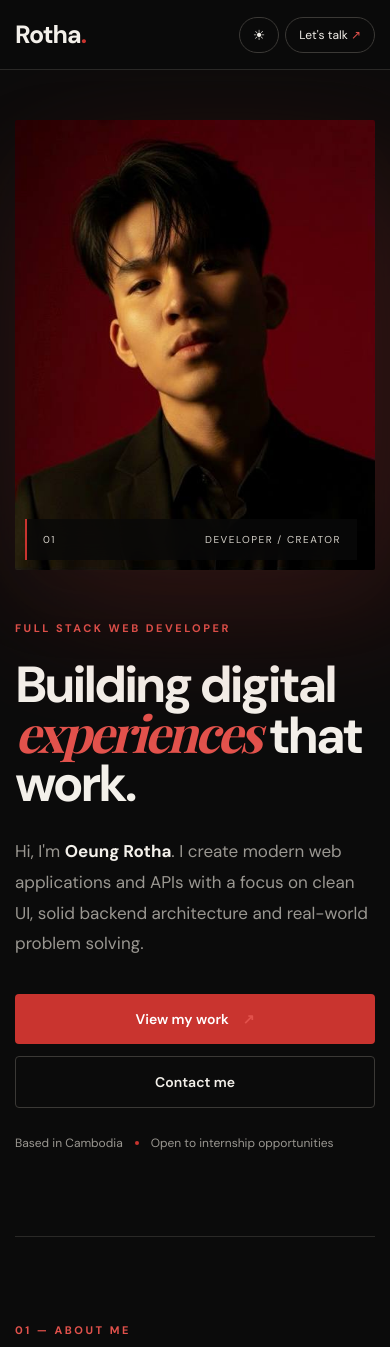
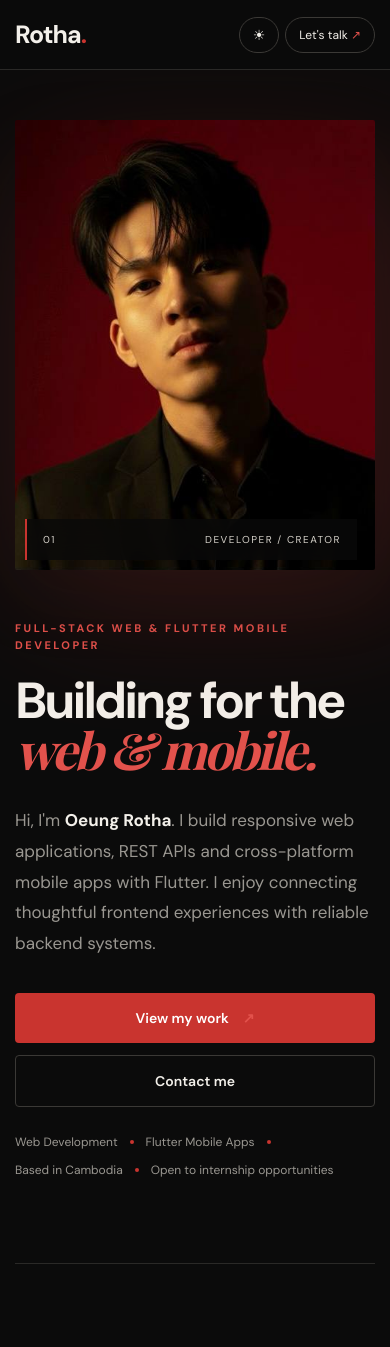
Before and after one commit to oeungrotha11/rotha_portfolio_reactjs, a React (Vite) app: page / in a window 390 px wide. Shown: the top 1347 px of the page. Built offline with nearby package versions, Linux system fonts and the light colour scheme; a web font is replaced by a local one.

Commit message:
Update portfolio to highlight web and Flutter mobile development

```diff
--- a/src/components/sections/HeroSection.jsx
+++ b/src/components/sections/HeroSection.jsx
@@ -8,15 +8,15 @@ export default function HeroSection() {
   return (
 <section id="home" className={`${section} grid min-h-[calc(100vh-86px)] grid-cols-[1.08fr_.92fr] items-center gap-[70px] pt-[75px] max-[800px]:grid-cols-1 max-[800px]:gap-[50px] max-[800px]:pt-[50px]`}>
         <motion.div className="max-[800px]:order-1" initial={{ opacity: 0, x: -35 }} animate={{ opacity: 1, x: 0 }} transition={{ duration: 0.8, ease }}>
-          <p className={eyebrow}>FULL STACK WEB DEVELOPER</p>
-          <h1 className="mb-7 max-w-[720px] text-[clamp(54px,7vw,92px)] font-bold leading-[.94] tracking-[-5px] max-[800px]:text-[clamp(49px,13vw,75px)] max-[800px]:tracking-[-3px]">Building digital<br /><em className="font-serif text-[var(--accent-soft)]">experiences</em> that work.</h1>
-          <p className={`max-w-[560px] text-[17px] leading-[1.8] ${muted}`}>Hi, I'm <strong className="text-[var(--text)]">Oeung Rotha</strong>. I create modern web applications and APIs with a focus on clean UI, solid backend architecture and real-world problem solving.</p>
+          <p className={eyebrow}>FULL-STACK WEB & FLUTTER MOBILE DEVELOPER</p>
+          <h1 className="mb-7 max-w-[720px] text-[clamp(54px,7vw,92px)] font-bold leading-[.94] tracking-[-5px] max-[800px]:text-[clamp(49px,13vw,75px)] max-[800px]:tracking-[-3px]">Building for the<br /><em className="font-serif text-[var(--accent-soft)]">web & mobile.</em></h1>
+          <p className={`max-w-[560px] text-[17px] leading-[1.8] ${muted}`}>Hi, I'm <strong className="text-[var(--text)]">Oeung Rotha</strong>. I build responsive web applications, REST APIs and cross-platform mobile apps with Flutter. I enjoy connecting thoughtful frontend experiences with reliable backend systems.</p>
           <div className="my-[35px] mb-[27px] flex gap-3 max-[480px]:flex-col">
             <a className="inline-flex items-center justify-center gap-[14px] rounded-[4px] bg-[var(--accent)] px-[22px] py-[15px] text-sm font-semibold text-white transition hover:-translate-y-[3px] hover:bg-[var(--accent-soft)]" href="#projects">View my work <Arrow /></a>
             <a className="inline-flex items-center justify-center rounded-[4px] border border-[var(--button-border)] px-[22px] py-[15px] text-sm font-semibold text-[var(--text)] transition hover:-translate-y-[3px] hover:border-[var(--accent)]" href="#contact">Contact me</a>
           </div>
           <div className="flex items-center gap-3 text-xs text-[var(--muted)] max-[480px]:flex-wrap">
-            <span>Based in Cambodia</span><span className="h-1 w-1 rounded-full bg-[var(--accent)]" /><span>Open to internship opportunities</span>
+            <span>Web Development</span><span className="h-1 w-1 rounded-full bg-[var(--accent)]" /><span>Flutter Mobile Apps</span><span className="h-1 w-1 rounded-full bg-[var(--accent)]" /><span>Based in Cambodia</span><span className="h-1 w-1 rounded-full bg-[var(--accent)]" /><span>Open to internship opportunities</span>
           </div>
         </motion.div>
 
```
